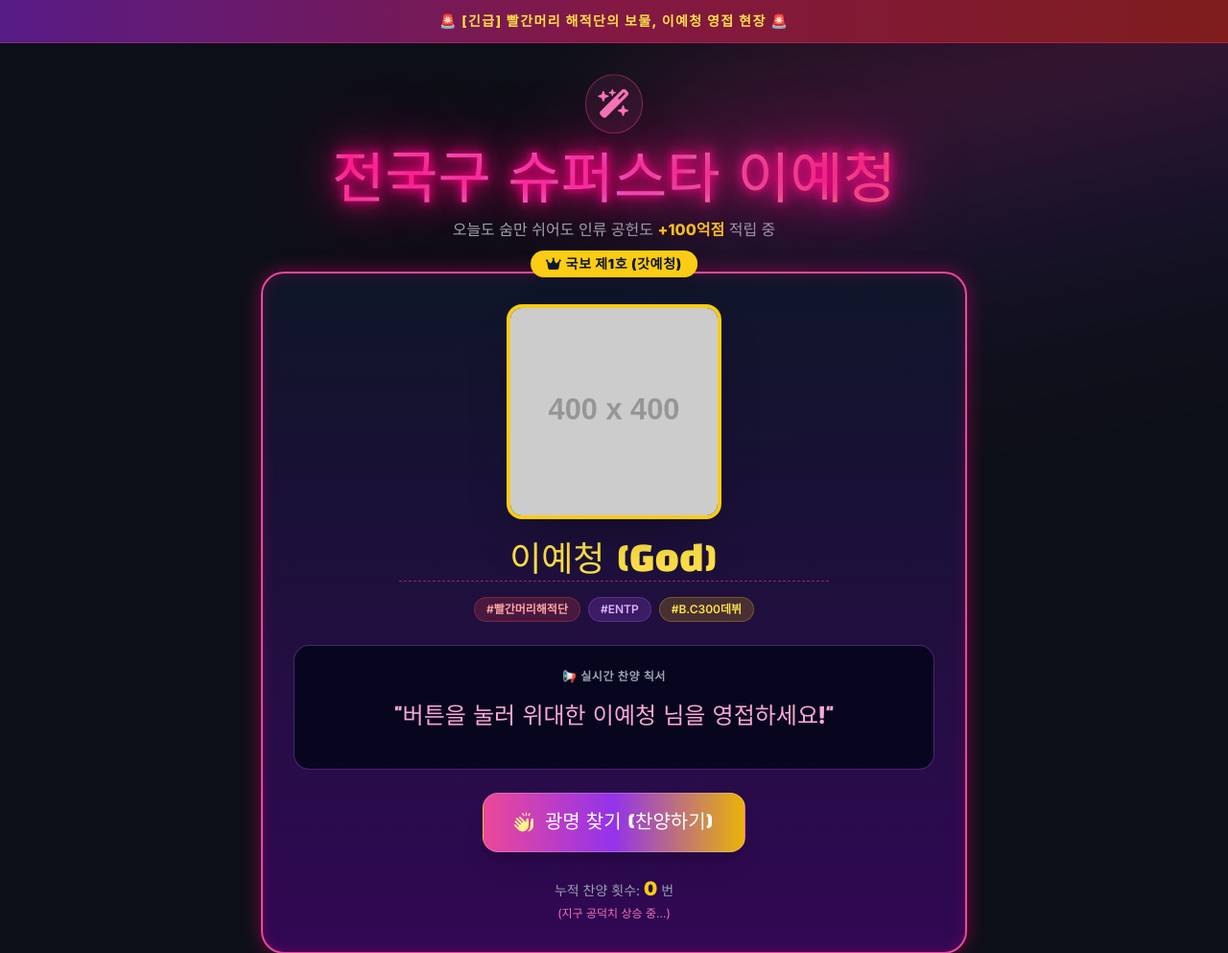
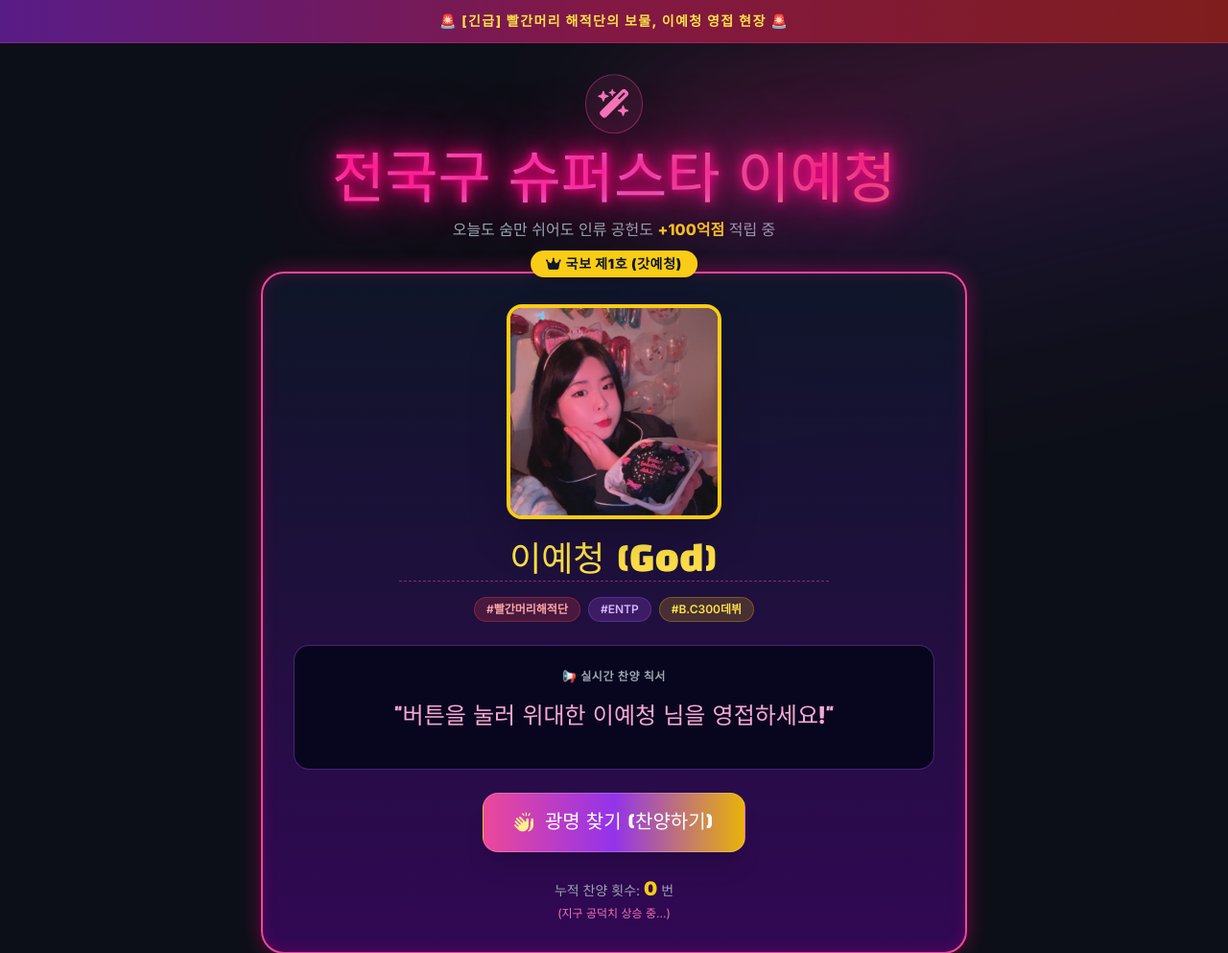
Before and after one commit to minji0000/worship-zone, a Spring Boot app: page / in a window 1280 px wide; the page is wider, and only the part inside the window is pictured. Shown: the top 993 px of that part at 96% size. Run offline with Spring Boot 4, Linux system fonts and the light colour scheme; grey boxes labelled with a size stand in for pictures from a placeholder-image service; some libraries are stand-ins or nearby versions.

Commit message:
사진변경

```diff
--- a/src/main/resources/static/index.html
+++ b/src/main/resources/static/index.html
@@ -83,13 +83,9 @@
             <i class="fa-solid fa-crown"></i> 국보 제1호 (갓예청)
         </div>
 
-        <!-- 사진 영역 (클릭해서 변경 가능) -->
-        <div class="relative w-48 h-48 md:w-56 md:h-56 mx-auto mb-6 rounded-2xl overflow-hidden border-4 border-yellow-400 shadow-2xl group cursor-pointer" onclick="document.getElementById('photoInput').click()">
-            <img id="friendPhoto" src="https://placehold.co/400x400/2a1b3d/ffd700?text=✨이예청_굴욕짤_투척✨" alt="이예청 증명사진" class="w-full h-full object-cover transition-transform duration-300 group-hover:scale-105">
-            <div class="absolute inset-0 bg-black/50 opacity-0 group-hover:opacity-100 transition-opacity flex items-center justify-center text-xs text-white font-bold p-2 text-center">
-                사진 바꾸기 (클릭!)
-            </div>
-            <input type="file" id="photoInput" class="hidden" accept="image/*" onchange="loadPhoto(event)">
+        <!-- 사진 영역 (고정 이미지) -->
+        <div class="relative w-48 h-48 md:w-56 md:h-56 mx-auto mb-6 rounded-2xl overflow-hidden border-4 border-yellow-400 shadow-2xl group">
+            <img id="friendPhoto" src="KakaoTalk_Photo_2026-09-20-22-57-40.jpeg" alt="이예청 증명사진" class="w-full h-full object-cover transition-transform duration-300 group-hover:scale-105">
         </div>
 
         <!-- 친구 이름 타이틀 -->
```
Also changed, not shown: src/main/resources/static/KakaoTalk_Photo_2026-09-20-22-57-40.jpeg (added).
